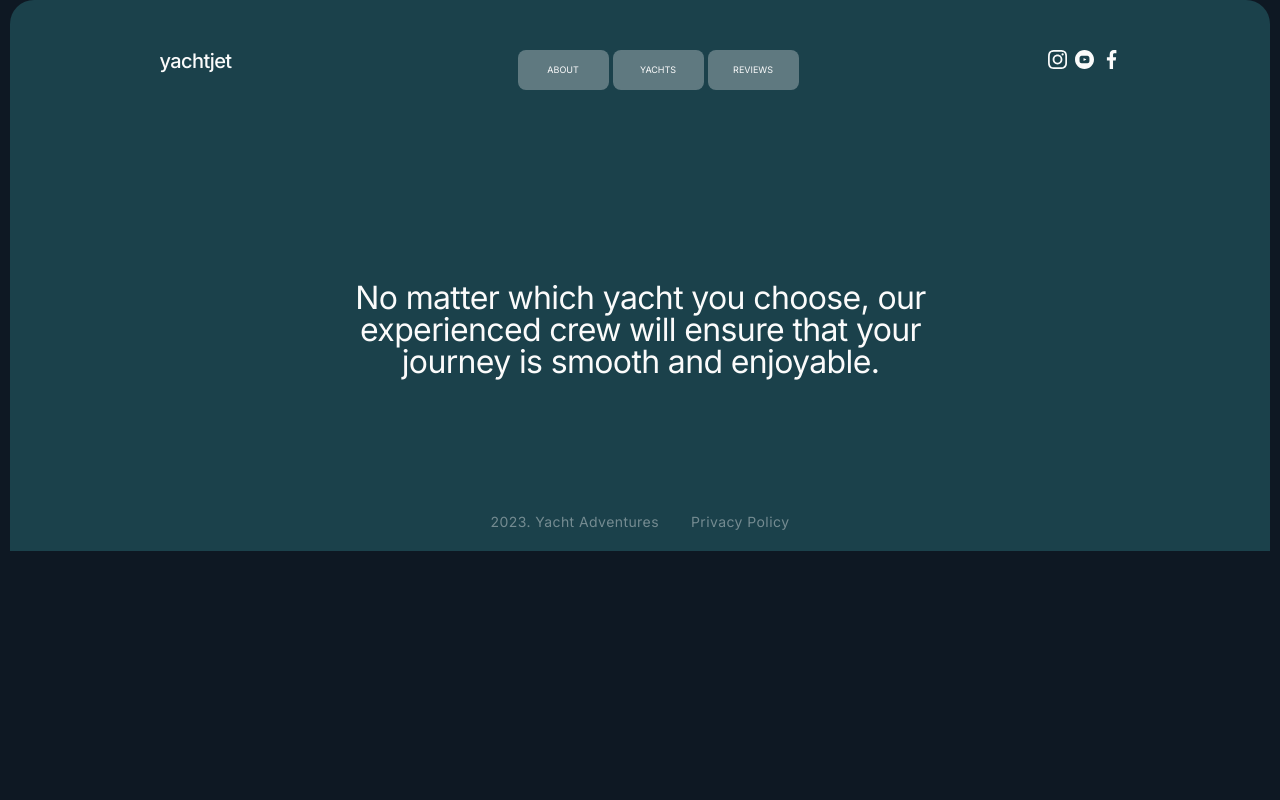
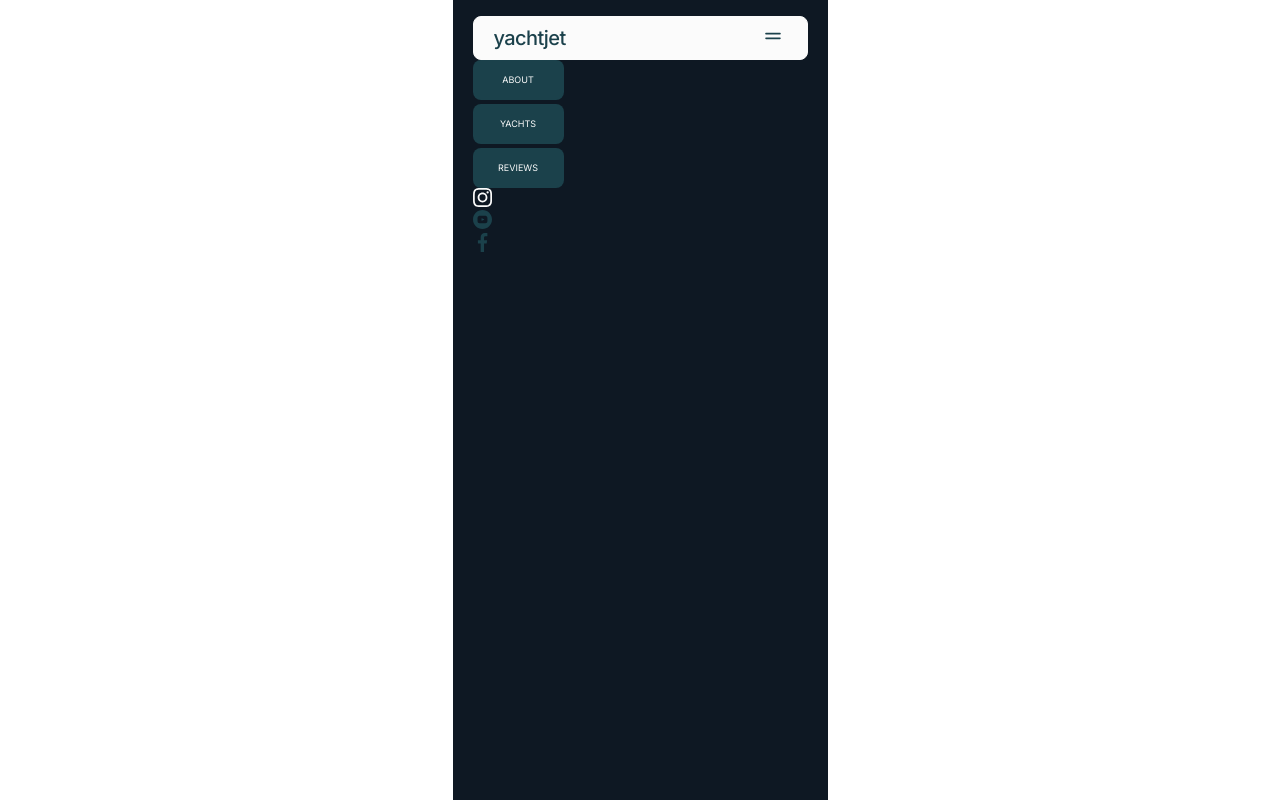
Before and after one commit to Yuliya0484/yachts, a plain HTML site: page index.html in a window 1280 px wide. Shown: the top 800 px of the page. Drawn offline with nearby package versions, Linux system fonts and the light colour scheme.

Commit message:
mob-menu-start

```diff
--- a/css/styles.css
+++ b/css/styles.css
@@ -77,6 +77,90 @@ img {
     max-width: 1440px;
     padding: 0 50px;
   }
+}
+
+/*-----mob.menu---*/
+.menu {
+  width: 100%;
+  height: 100%;
+  position: fixed;
+  top: 0;
+  left: 0;
+  opacity: 0;
+  visibility: hidden;
+  pointer-events: none;
+  transition: opacity 250ms cubic-bezier(0.4, 0, 0.2, 1),
+    visibility 250ms cubic-bezier(0.4, 0, 0.2, 1);
+  background-color: #ffffff;
+  z-index: 999;
+}
+.is-open {
+  opacity: 1;
+  visibility: visible;
+  pointer-events: auto;
+}
+.mob-menu-container {
+  min-width: 320px;
+  max-width: 375px;
+  height: 100%;
+  position: relative;
+  margin: 0 auto;
+  background-color: #0e1823;
+  padding: 16px 20px 40px;
+}
+.mob-logo-container {
+  border: 1px solid #fbfbfb;
+  border-radius: 8px;
+  max-width: 335px;
+  background-color: #fbfbfb;
+  display: flex;
+  justify-content: space-between;
+  align-items: center;
+  padding: 7px 20px;
+}
+.mob-logo {
+  color: #1b414b;
+}
+.mob-close-btn {
+  width: 28px;
+  height: 28px;
+  border: none;
+  background-color: transparent;
+}
+.icon-burger {
+  fill: #055545;
+}
+.mob-container-link {
+  align-items: center;
+  justify-content: center;
+  margin-top: auto;
+  margin-bottom: auto;
+}
+.mob-info-list {
+  display: flex;
+  flex-direction: column;
+  text-align: center;
+  justify-content: center;
+  gap: 4px;
+}
+.mob-info-item {
+  display: flex;
+  background-color: #1b414b;
+  border-radius: 8px;
+  width: 91px;
+  height: 40px;
+  justify-content: center;
+  align-items: center;
+}
+.mob-link {
+  color: #fbfbfb;
+  padding: 15px 24px;
+
+  font-family: "Inter", sans-serif;
+  font-weight: 400;
+  font-size: 9px;
+  line-height: 1.3;
+  text-transform: uppercase;
 }
 
 /*-----HEADER-----*/
@@ -339,14 +423,7 @@ a {
   padding-bottom: 40px;
   justify-content: center;
 }
-/* in total sets
-.logo {
-  font-family: "Inter", sans-serif;
-  font-weight: 500;
-  font-size: 14px;
-  letter-spacing: -0.03em;
-  padding-right: 37px;
-} */
+
 .footer-logo {
   color: #fbfbfb;
   padding-right: 37px;
@@ -369,6 +446,8 @@ a {
 }
 .footer-link {
   color: #fbfbfb;
+  padding: 15px 24px;
+
   font-family: "Inter", sans-serif;
   font-weight: 400;
   font-size: 9px;
--- a/index.html
+++ b/index.html
@@ -17,7 +17,72 @@
     <title>Yachts</title>
   </head>
   <body>
-    <!-- <header class="header-section">
+    <header class="header-section">
+      /*-----mob.menu-----*/
+      <div class="menu is-open">
+        <div class="mob-menu-container">
+          <div class="mob-logo-container">
+            <a class="logo mob-logo" href="./index.html">yachtjet</a>
+            <button class="mob-close-btn" type="submit">
+              <svg class="icon-burger" width="16" height="16">
+                <use href="./images/icons.svg#icon-burger-btn"></use>
+              </svg>
+            </button>
+          </div>
+          <div class="mob-container-link">
+            <ul class="mob-info-list">
+              <li class="mob-info-item">
+                <a class="mob-link" href="#about">About</a>
+              </li>
+              <li class="mob-info-item">
+                <a class="mob-link" href="#yachts">Yachts</a>
+              </li>
+              <li class="mob-info-item">
+                <a class="mob-link" href="#reviews">Reviews</a>
+              </li>
+            </ul>
+          </div>
+
+          <div class="mob-container-icons">
+            <ul class="mob-list-icons">
+              <li class="mob-item-icons">
+                <a
+                  class="mob-icons-link"
+                  href="https://www.instagram.com/goitclub/"
+                  target="_blank"
+                >
+                  <svg class="footer-icons icons" width="19" height="19">
+                    <use href="./images/icons.svg#icon-instagram"></use>
+                  </svg>
+                </a>
+              </li>
+              <li class="mob-item-icons">
+                <a
+                  class="mob-icons-link"
+                  href="https://www.youtube.com/c/GoIT"
+                  target="_blank"
+                >
+                  <svg class="mob-icons icons" width="19" height="19">
+                    <use href="./images/icons.svg#icon-youtube"></use>
+                  </svg>
+                </a>
+              </li>
+              <li class="mob-item-icons">
+                <a
+                  class="mob-icons-link"
+                  href="https://www.facebook.com/goITclub/"
+                  target="_blank"
+                >
+                  <svg class="mob-icons icons" width="19" height="19">
+                    <use href="./images/icons.svg#icon-facebook"></use>
+                  </svg>
+                </a>
+              </li>
+            </ul>
+          </div>
+        </div>
+      </div>
+
       <div class="container header-container">
         <nav class="header-nav">
           <a class="logo header-logo" href="./index.html">yachtjet</a>
@@ -114,7 +179,7 @@
           </div>
         </div>
       </section>
-    </main> -->
+    </main>
     <footer class="footer-section">
       <div class="footer-container">
         <div class="footer-info-container">
```
